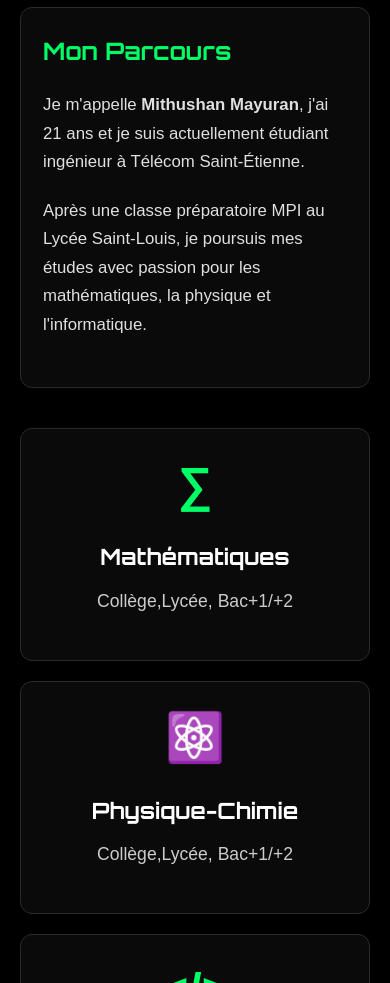
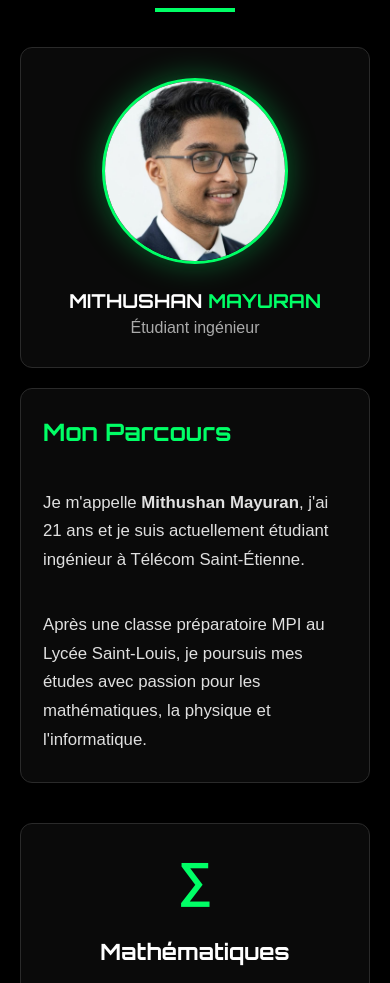
Before and after one commit to Ztarzan/Site-TEST, a plain HTML site: page index.html in a window 390 px wide. Shown: the part 981-1964 px from the top of the page. Drawn offline with nearby package versions, Linux system fonts and the light colour scheme.

Commit message:
changement téléphone

```diff
--- a/index.html
+++ b/index.html
@@ -87,10 +87,20 @@
         <h2 class="titre-section">À PROPOS DE MOI</h2>
 
         <!-- Mon parcours -->
-        <div class="parcours-container">
-            <h3 class="vert">Mon Parcours</h3>
-            <p>Je m'appelle <strong>Mithushan Mayuran</strong>, j'ai 21 ans et je suis actuellement étudiant ingénieur à Télécom Saint-Étienne.</p>
-            <p>Après une classe préparatoire MPI au Lycée Saint-Louis, je poursuis mes études avec passion pour les mathématiques, la physique et l'informatique.</p>
+        <div class="parcours-ligne">
+            <!-- Case à part : ma photo, à gauche -->
+            <div class="photo-carte">
+                <img src="Images/photo_de_profil.jpg" alt="Photo de Mithushan Mayuran" class="photo-profil">
+                <p class="photo-nom">Mithushan <span class="vert">Mayuran</span></p>
+                <p class="photo-role">Étudiant ingénieur</p>
+            </div>
+
+            <!-- Mon parcours, à droite -->
+            <div class="parcours-container">
+                <h3 class="vert">Mon Parcours</h3>
+                <p>Je m'appelle <strong>Mithushan Mayuran</strong>, j'ai 21 ans et je suis actuellement étudiant ingénieur à Télécom Saint-Étienne.</p>
+                <p>Après une classe préparatoire MPI au Lycée Saint-Louis, je poursuis mes études avec passion pour les mathématiques, la physique et l'informatique.</p>
+            </div>
         </div>
 
         <!-- Blocs de compétences -->
--- a/style.css
+++ b/style.css
@@ -202,6 +202,8 @@ body {
     align-items: center;
     justify-content: center;
     text-align: center;
+    overflow: hidden; /* Les formules trop larges ne dépassent plus des pages */
+    box-sizing: border-box;
     /* Nouvelle durée d'animation globale, sans delay */
     animation-duration: 12s;
     animation-iteration-count: infinite;
@@ -220,7 +222,9 @@ body {
 .p1 { z-index: 4; animation-name: ouvreP1; }
 .p2 { z-index: 3; animation-name: ouvreP2; }
 .p3 { z-index: 2; animation-name: ouvreP3; }
-.dos { z-index: 1; border: 2px solid #00ff66; }
+/* translateZ explicite : sur iPhone (Safari), une page sans transformation 3D
+   est dessinée par-dessus les autres et ses formules traversaient la couverture */
+.dos { z-index: 1; border: 2px solid #00ff66; transform: translateZ(0); }
 
 /* Séquence d'ouverture progressive et de fermeture en ordre inverse */
 @keyframes ouvreCover {
@@ -346,8 +350,8 @@ body {
 
     /* On ajuste un peu la taille du livre pour les petits écrans */
     .livre-ouvert {
-        width: 180px;
-        height: 240px;
+        width: 210px;
+        height: 280px;
         margin-top: 20px;
     }
 }
@@ -382,8 +386,8 @@ body {
 @media (max-width: 768px) {
     .p3 .contenu-page,
     .dos .contenu-page {
-        font-size: 11px;
-        padding: 15px 6px;
+        font-size: 10px;
+        padding: 12px 4px;
     }
 }
 
@@ -1431,3 +1435,94 @@ html {
         font-size: 1.3rem;
     }
 }
+
+/* =========================================
+   PHOTO DE PROFIL (case à part, à gauche de "Mon Parcours")
+   ========================================= */
+
+/* La case photo à gauche, la case parcours à droite */
+.parcours-ligne {
+    display: flex;
+    align-items: stretch; /* Les deux cases ont la même hauteur */
+    gap: 30px;
+    width: 100%;
+    max-width: 1100px;
+    margin: 10px auto 80px auto;
+}
+
+/* La case de la photo : même style que la case "Mon Parcours" */
+.photo-carte {
+    flex-shrink: 0;
+    width: 320px;
+    box-sizing: border-box;
+    padding: 40px 30px;
+    background: rgba(255, 255, 255, 0.04);
+    border: 1px solid #2a2a2a;
+    border-radius: 12px;
+    display: flex;
+    flex-direction: column;
+    align-items: center;
+    justify-content: center;
+    transition: border-color 0.3s ease, box-shadow 0.3s ease;
+}
+
+.photo-carte:hover {
+    border-color: #00ff66;
+    box-shadow: 0 0 20px rgba(0, 255, 102, 0.2);
+}
+
+.photo-profil {
+    width: 240px;
+    height: 240px;
+    border-radius: 50%;
+    object-fit: cover; /* Recadre la photo sans la déformer */
+    object-position: center 30%; /* Centre le cadrage sur le visage */
+    border: 3px solid #00ff66;
+    box-shadow: 0 0 30px rgba(0, 255, 102, 0.35);
+}
+
+.photo-nom {
+    font-family: 'Orbitron', monospace;
+    font-weight: 700;
+    font-size: 1.2rem;
+    text-transform: uppercase;
+    margin: 25px 0 6px;
+}
+
+.photo-role {
+    color: #aaaaaa;
+    margin: 0;
+}
+
+/* La case parcours prend le reste de la largeur */
+.parcours-ligne .parcours-container {
+    flex: 1;
+    margin: 0;
+    max-width: none;
+    display: flex;
+    flex-direction: column;
+    justify-content: center;
+}
+
+.parcours-container p:last-child {
+    margin-bottom: 0;
+}
+
+/* Tablette et téléphone : la case photo passe au-dessus */
+@media (max-width: 900px) {
+    .parcours-ligne {
+        flex-direction: column;
+        gap: 20px;
+        margin-bottom: 40px;
+    }
+
+    .photo-carte {
+        width: 100%;
+        padding: 30px 20px;
+    }
+
+    .photo-profil {
+        width: 180px;
+        height: 180px;
+    }
+}
```
